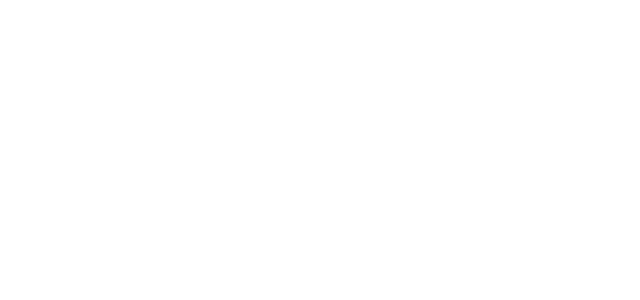
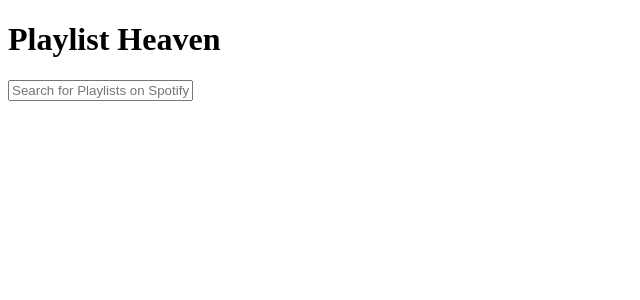
Before and after one commit to Lajmeno/playlist-heaven, a React (Create React App) app in the folder frontend/: page /search in a window 1280 px wide. Before the commit this address had no page. Shown: the top 300 px of the page, without its empty margins (0-640 px from the left). Built offline with nearby package versions, Linux system fonts and the light colour scheme.

Commit message:
added unchecked changes

```diff
--- /dev/null
+++ b/frontend/src/PlaylistDisplay/SpotifySearch.tsx
@@ -0,0 +1,9 @@
+
+
+export default function SpotifySearch(){
+    return (
+        <div>
+            <input type="text" placeholder="Search for Playlists on Spotify"/>
+        </div>
+    )
+}
--- a/frontend/src/index.tsx
+++ b/frontend/src/index.tsx
@@ -5,6 +5,7 @@
 import Login from './Login';
 import PlaylistDetail from './PlaylistDisplay/PlaylistDetail';
 import PlaylistOverview from './PlaylistDisplay/PlaylistOverview';
+import SpotifySearch from './PlaylistDisplay/SpotifySearch';
 import reportWebVitals from './reportWebVitals';
 
 ReactDOM.render(
@@ -14,6 +15,7 @@
           <Route path="/" element={<App />}>
             <Route path="/login" element={<Login/>} />
             <Route path="/overview" element={<PlaylistOverview/>} />
+            <Route path="/search" element={<SpotifySearch/>} />
             <Route path="/overview/:id" element={<PlaylistDetail/>} />
           </Route>
         </Routes>
```
Also changed, not shown: 1 other file (tests, documents, lock files or other folders).
